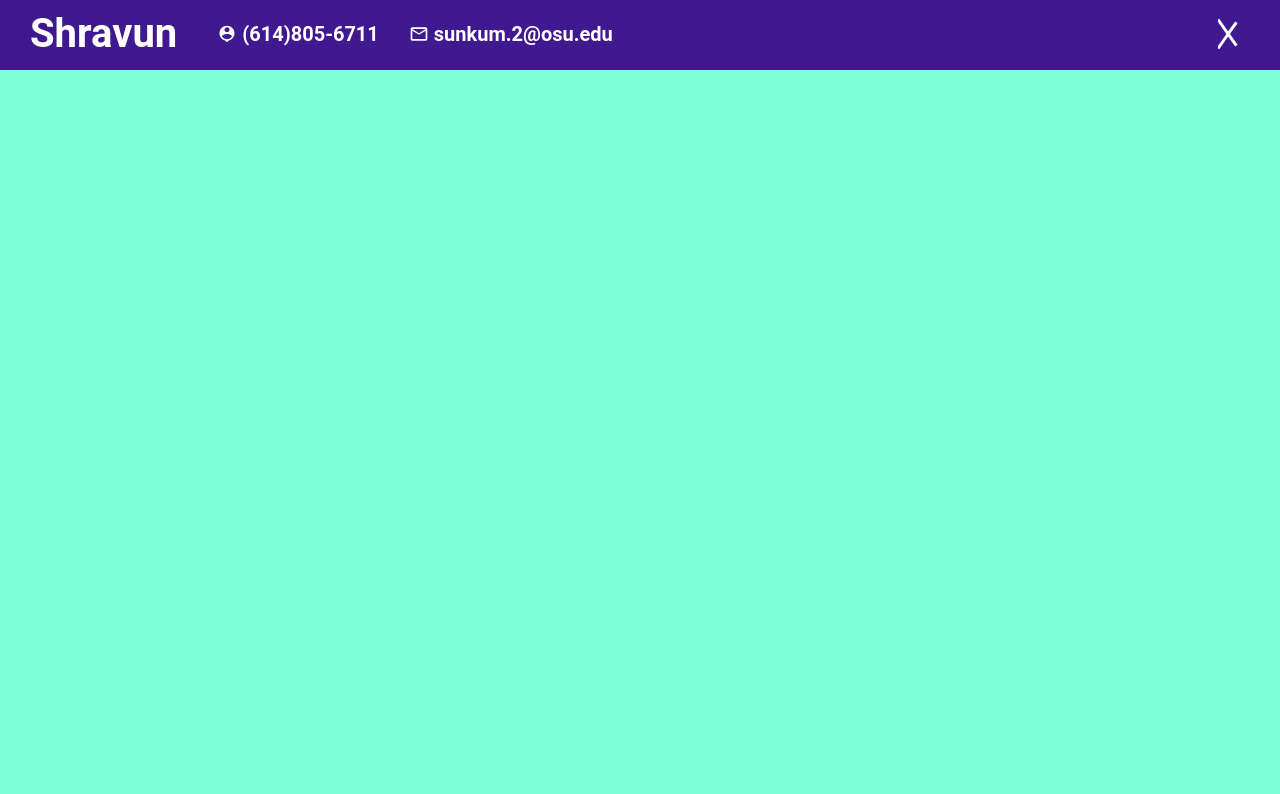
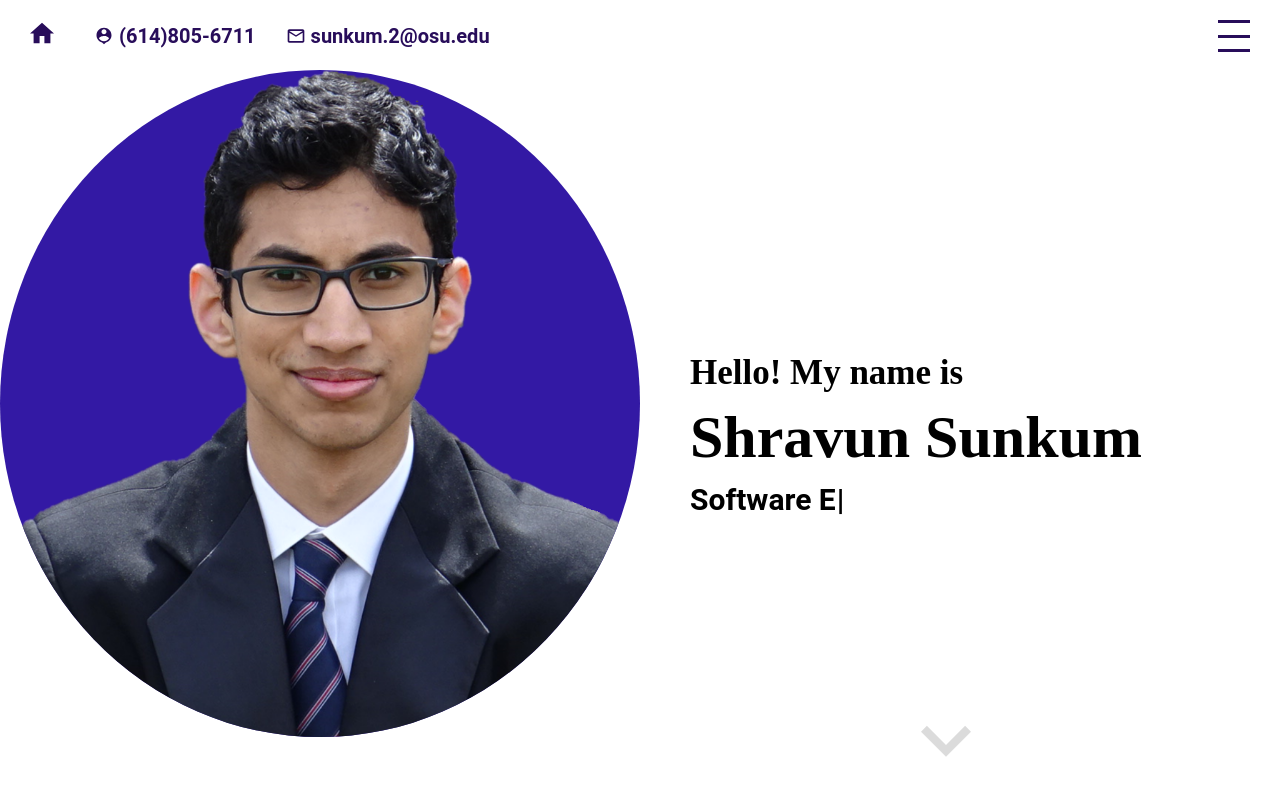
Before and after one commit to s-sunkum/myPortfolio, a React (Create React App) app: page / in a window 1280 px wide. Shown: the top 794 px of the page. Built offline with nearby package versions, Linux system fonts and the light colour scheme.

Commit message:
Worked on intro page/typewriter and menu component

```diff
--- a/package.json
+++ b/package.json
@@ -11,10 +11,12 @@
     "@testing-library/jest-dom": "^5.16.4",
     "@testing-library/react": "^13.3.0",
     "@testing-library/user-event": "^13.5.0",
+    "ityped": "^1.0.3",
     "material-icons": "^1.11.4",
     "react": "^18.2.0",
     "react-dom": "^18.2.0",
     "react-scripts": "^5.0.1",
+    "typewriter-effect": "^2.19.0",
     "web-vitals": "^2.1.4"
   },
   "scripts": {
--- a/src/App.jsx
+++ b/src/App.jsx
@@ -5,12 +5,13 @@ import Topbar from "./components/Topbar/Topbar";
 import Intro from "./components/Intro/intro.jsx";
 import Portfolio from "./components/Portfolio/portfolio.jsx";
 import Contact from "./components/Contact/contact.jsx";
-
+import Menu from "./components/menu/menu.jsx";
 function App() {
-  const [menuOpen, setMenuOpen] = useState(true);
+  const [menuOpen, setMenuOpen] = useState(false);
   return (
     <div className="App">
       <Topbar menuOpen={menuOpen} setMenuOpen={setMenuOpen} />
+      <Menu menuOpen={menuOpen} setMenuOpen={setMenuOpen} />
       <div className="sections">
         <Intro />
         <Portfolio />
--- a/src/components/Contact/contact.jsx
+++ b/src/components/Contact/contact.jsx
@@ -2,7 +2,7 @@ import React, { Component } from "react";
 import "./contact.scss";
 class Contact extends Component {
   render() {
-    return <div class="contact" id="contact"></div>;
+    return <div className="contact" id="contact"></div>;
   }
 }
 export default Contact;
--- a/src/components/Intro/intro.jsx
+++ b/src/components/Intro/intro.jsx
@@ -1,8 +1,34 @@
 import React, { Component } from "react";
 import "./intro.scss";
-class Intro extends Component {
-  render() {
-    return <div class="intro" id="intro"></div>;
-  }
+import KeyboardArrowDownIcon from "@mui/icons-material/KeyboardArrowDown";
+import Typewriter from "typewriter-effect";
+export default function Intro() {
+  return (
+    <div className="intro" id="intro">
+      <div className="left">
+        <div className="imgContainer">
+          <img src={require("./Test.png")} />
+        </div>
+      </div>
+      <div className="right">
+        <div className="wrapper">
+          <h2>Hello! My name is</h2>
+          <h1>Shravun Sunkum</h1>
+          <h3>
+            <Typewriter
+              options={{
+                strings: ["Software Developer", "Software Engineer"],
+                autoStart: true,
+                delay: 75,
+                loop: true,
+              }}
+            />
+          </h3>
+        </div>
+        <a href="#portfolio">
+          <KeyboardArrowDownIcon className="icon" />
+        </a>
+      </div>
+    </div>
+  );
 }
-export default Intro;
--- a/src/components/Intro/intro.scss
+++ b/src/components/Intro/intro.scss
@@ -1,3 +1,63 @@
 .intro{
-    background-color: aquamarine;
+    background-color: white;
+    display: flex;
+    .left{
+        flex: 0.5;
+        overflow: hidden;
+
+        .imgContainer{
+            overflow: hidden;
+
+            background-color: #3319a4;
+            border-radius: 50%;
+            display: flex;
+
+            img{
+                height: 100%;
+                display: flex;
+            }
+        }
+    }
+    .right{
+        flex: 0.5;
+        position: relative;
+        .wrapper{
+            font-family: "Roboto";
+            width: 100%;
+            height: 100%;
+            padding-left: 50px;
+            display: flex;
+            flex-direction: column;
+            justify-content: center;
+            h1{
+                font-family: "inherit";
+                font-size: 60px;
+                margin: 10px 0;
+            }
+            h2{
+                font-family: "inherit";
+                font-size: 35px;
+            }
+            h3{
+                font-family: "inherit";
+                font-size: 30px;
+
+            }
+        }
+        a{
+            .icon{
+                color:black;
+                position: absolute;
+                font-size: 100px;
+                left: 40%;
+                bottom: 10px;
+                animation: arrowBlink 2s infinite;
+            }
+            @keyframes arrowBlink{
+                to{
+                    opacity: 10%;
+                }
+            }
+        }
+    }
 }
--- a/src/components/Portfolio/portfolio.jsx
+++ b/src/components/Portfolio/portfolio.jsx
@@ -2,7 +2,7 @@ import React, { Component } from "react";
 import "./portfolio.scss";
 class Portfolio extends Component {
   render() {
-    return <div class="portfolio" id="portfolio"></div>;
+    return <div className="portfolio" id="portfolio"></div>;
   }
 }
 export default Portfolio;
--- a/src/components/Topbar/Topbar.jsx
+++ b/src/components/Topbar/Topbar.jsx
@@ -3,13 +3,14 @@ import "./Topbar.scss";
 import "material-icons/iconfont/material-icons.css";
 import PersonPinIcon from "@mui/icons-material/PersonPin";
 import MailOutlineIcon from "@mui/icons-material/MailOutline";
+import HomeIcon from "@mui/icons-material/Home";
 export default function Topbar({ menuOpen, setMenuOpen }) {
   return (
-    <div class={"topbar " + (menuOpen && "active")}>
+    <div className={"topbar " + (menuOpen && "active")}>
       <div className="wrapper">
         <div className="left">
           <a href="#intro" className="logo">
-            Shravun
+            <HomeIcon />
           </a>
           <div className="itemContainer">
             <PersonPinIcon className="icon" />
--- a/src/components/Topbar/Topbar.scss
+++ b/src/components/Topbar/Topbar.scss
@@ -7,17 +7,22 @@
     color: $mainColor;
     position: fixed;
     top: 0;
-    z-index: 2;
+    z-index: 3;
     transition: all 1s ease;
+
+
     .wrapper{
-        padding: 10px 30px;
+        padding: 20px 30px;
         display: flex;
         align-items: center;
         justify-content: space-between;
         .left{
+            font-family: "Roboto";
             display: flex;
-            align-items: center;
+
+            overflow: hidden;
             .itemContainer{
+                font-family: "Roboto";
                 display: flex;
                 align-items: center;
                 margin-right: 30px;
@@ -26,14 +31,15 @@
                     margin-right: 5px;
                 }
                 span{
-                    font:"Roboto";
+                    font-family: inherit;
                     font-size: 20px;
                     font-weight: 700;
                 }
             }
             .logo{
-                font-size: 40px;
-                font-weight: 700;
+                font-family: inherit;
+                color: inherit;
+                transform: scale(1.2);
                 text-decoration: none;
                 margin-right: 40px;
                 transition: all 1s ease;
--- /dev/null
+++ b/src/components/menu/menu.jsx
@@ -0,0 +1,19 @@
+import React, { Component } from "react";
+import "./menu.scss";
+export default function Menu({ menuOpen, setMenuOpen }) {
+  return (
+    <div className={"menu " + (menuOpen && "active")}>
+      <ul>
+        <li onClick={() => setMenuOpen(false)}>
+          <a href="#intro">Home</a>
+        </li>
+        <li onClick={() => setMenuOpen(false)}>
+          <a href="#portfolio">Portfolio</a>
+        </li>
+        <li onClick={() => setMenuOpen(false)}>
+          <a href="#contact">Contact</a>
+        </li>
+      </ul>
+    </div>
+  );
+}
--- /dev/null
+++ b/src/components/menu/menu.scss
@@ -0,0 +1,40 @@
+@import "../../global.scss";
+.menu{
+    width: 300px;
+    height: 100vh;
+    background-color: white;
+    position: fixed;
+    top: 0;
+    right: -300px;
+    z-index: 2;
+    display: flex;
+    flex-direction: column;
+    align-items: center;
+    justify-content: center;
+    transition: all 1s ease;
+    &.active{
+        right: 0;
+        background-color: $mainColor;
+    }
+    ul{
+        margin: 0;
+        padding: 0;
+        list-style:none;
+        font-size: 30px;
+        font-weight: 300px;
+        color: white;
+        width: 60%;
+        li{
+            margin-bottom: 25px;
+            a{
+                font-family: "Roboto";
+                text-decoration: none;
+                color:inherit;
+                font-size: inherit;
+            }
+            &:hover{
+                font-weight: 700;
+            }
+        }
+    }
+}
--- a/src/global.scss
+++ b/src/global.scss
@@ -1 +1 @@
-$mainColor: #40188f;
+$mainColor: #280d5a;
--- a/src/index.css
+++ b/src/index.css
@@ -8,6 +8,7 @@ body {
 }
 
 code {
-  font-family: source-code-pro, Menlo, Monaco, Consolas, 'Courier New',
-    monospace;
+  font-family: 'Roboto', 'Oxygen',
+    'Ubuntu', 'Cantarell', 'Fira Sans', 'Droid Sans', 'Helvetica Neue',
+    sans-serif;
 }
```
Also changed, not shown: src/components/Intro/Test.png (added), 1 other file (tests, documents, lock files or other folders).
